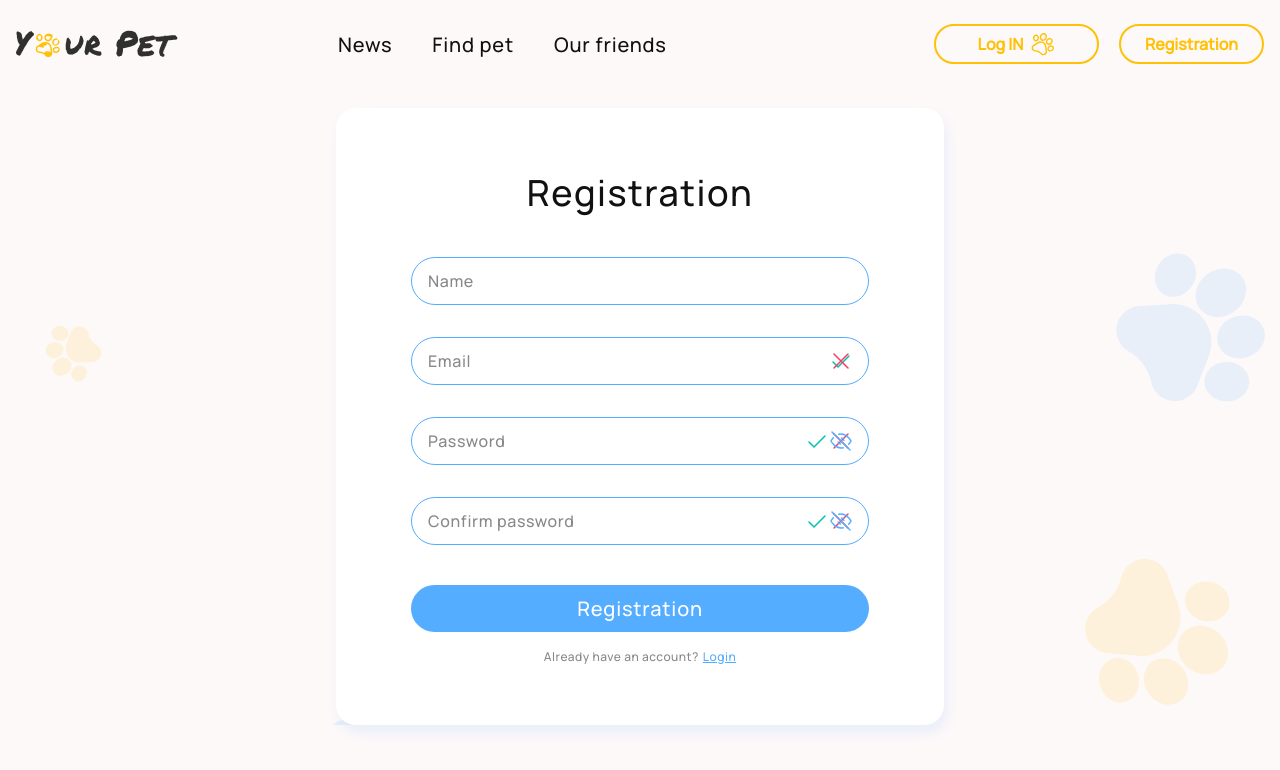
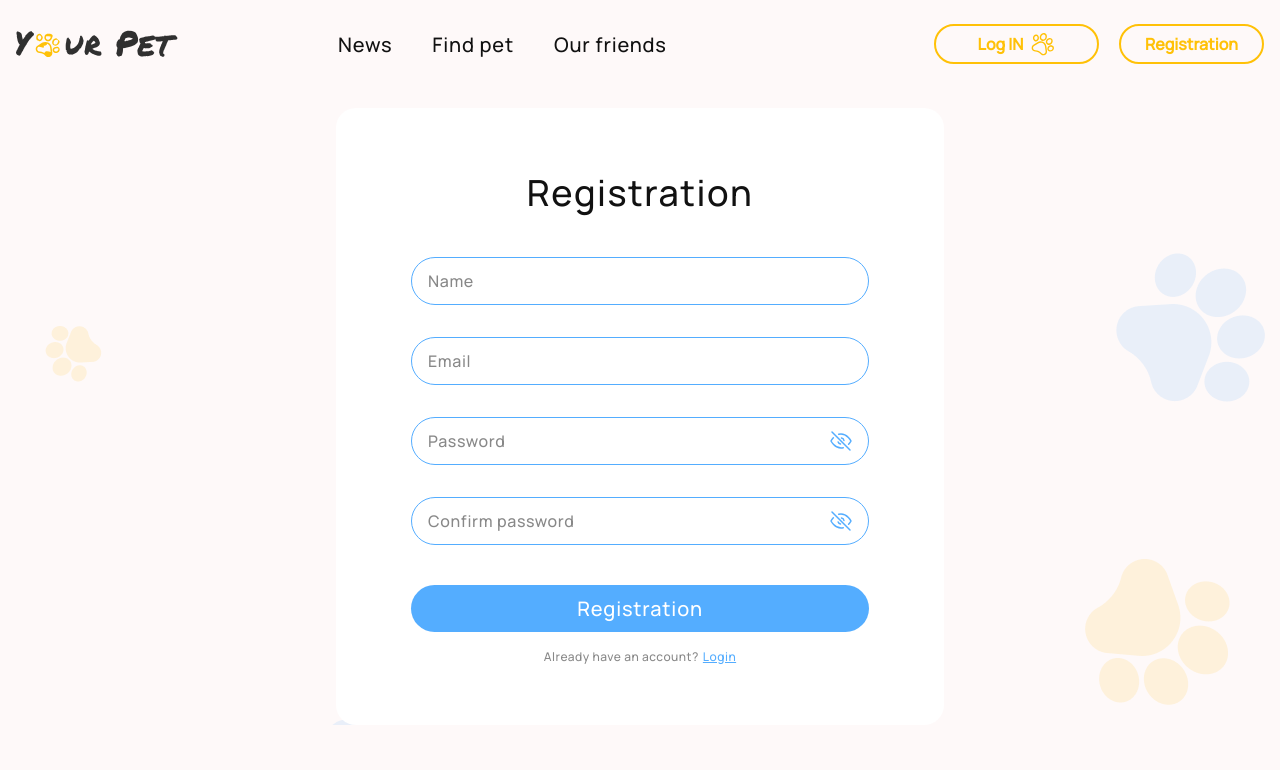
Before and after one commit to KristinaShepeleva/Your-Pet, a React (Create React App) app: page /your-pet/register in a window 1280 px wide. Shown: the top 770 px of the page. Built offline with nearby package versions, Linux system fonts and the light colour scheme.

Commit message:
стилізація інпутів та іконок

```diff
--- a/src/components/LoginForm/LoginForm.js
+++ b/src/components/LoginForm/LoginForm.js
@@ -4,9 +4,15 @@ import { NavLink } from 'react-router-dom';
 import css from './LoginForm.module.css';
 import { loginSchema } from 'schemas';
 import CustomInput from 'components/CustomInput/CustomInput';
-import { CheckIcon, CrossBigIcon, EyeClosedIcon } from 'helpers/icons';
+import {
+  CheckIcon,
+  CrossBigIcon,
+  EyeClosedIcon,
+  EyeOpenIcon,
+} from 'helpers/icons';
 import { useDispatch } from 'react-redux';
 import { login } from 'redux/auth/authOperations';
+import { useState } from 'react';
 
 const initialValues = {
   email: '',
@@ -14,14 +20,19 @@ const initialValues = {
 };
 
 const LoginForm = () => {
+  const [showPassword, setShowPassword] = useState(false);
+
   const dispatch = useDispatch();
 
+  const toogleShowPassword = () => {
+    setShowPassword(!showPassword);
+  };
+
   const onSubmit = (value, actions) => {
-    console.log(actions);
-
     dispatch(login(value));
     actions.resetForm();
   };
+
   return (
     <div className={css.container}>
       <h1 className={css.title}>Login</h1>
@@ -30,9 +41,8 @@ const LoginForm = () => {
         validationSchema={loginSchema}
         onSubmit={onSubmit}
       >
-        {({ isValid, submitCount }) => {
-          // console.log('props', isValid);
-
+        {({ isValid, submitCount, values, errors }) => {
+          const error = !isValid && submitCount > 0;
           return (
             <Form className={css.form}>
               <div>
@@ -44,21 +54,35 @@ const LoginForm = () => {
                     isValid={isValid}
                     submitCount={submitCount}
                   />
-                  <CheckIcon className={css.checkEmailIcon} />
-                  <CrossBigIcon className={css.crossIcon} />
+                  {error && errors.email && (
+                    <CrossBigIcon className={css.crossEmailIcon} />
+                  )}
+                  {!errors.email && values.email !== '' && (
+                    <CheckIcon className={css.checkEmailIcon} />
+                  )}
                 </div>
                 <div className={css.iconInput}>
                   <CustomInput
-                    type="password"
+                    type={showPassword ? 'text' : 'password'}
                     name="password"
                     placeholder="Password"
                     isValid={isValid}
                     submitCount={submitCount}
                     style={{ marginBottom: 0 }}
                   />
-                  <CheckIcon className={css.checkIcon} />
-                  <CrossBigIcon className={css.crossIcon} />
-                  <EyeClosedIcon className={css.eyeIcon} />
+                  {error && errors.password && (
+                    <CrossBigIcon className={css.crossIcon} />
+                  )}
+                  {!errors.password && values.password !== '' && (
+                    <CheckIcon className={css.checkIcon} />
+                  )}
+                  <button
+                    type="button"
+                    onClick={toogleShowPassword}
+                    className={css.eyeIcon}
+                  >
+                    {showPassword ? <EyeOpenIcon /> : <EyeClosedIcon />}
+                  </button>
                 </div>
               </div>
               <div>
--- a/src/components/LoginForm/LoginForm.module.css
+++ b/src/components/LoginForm/LoginForm.module.css
@@ -1,6 +1,6 @@
 .container {
-  background: var(--unnamed, #fff);
-  box-shadow: 3px 8px 14px 0px rgba(136, 198, 253, 0.19);
+  background: #fff;
+  box-shadow: var(--shadows-default);
   padding: 40px 12px;
   height: 95%;
   max-width: 280px;
@@ -19,7 +19,7 @@
   }
 }
 .title {
-  color: var(--unnamed, #111);
+  color: var(--primary-text-color);
   text-align: center;
   font-family: 'Manrope-Medium';
   font-size: 24px;
@@ -45,18 +45,6 @@
     margin-top: 40px;
   }
 }
-.input {
-  padding: 12px 16px;
-  height: 48px;
-  width: 100%;
-  border-radius: 40px;
-  border: 1px solid var(--unnamed, #54adff);
-  margin-bottom: 14px;
-
-  @media screen and (min-width: 768px) {
-    margin-bottom: 32px;
-  }
-}
 .iconInput {
   position: relative;
 }
@@ -64,32 +52,36 @@
   position: absolute;
   top: 12px;
   right: 16px;
-  stroke: #54adff;
-  width: 24px;
-  height: 24px;
+  border: none;
+  background-color: inherit;
 }
 .crossIcon {
-  stroke: #f43f5e;
+  stroke: var(--red-color);
   position: absolute;
   top: 12px;
-  right: 16px;
-  width: 24px;
-  height: 24px;
+  right: 40px;
 }
 .checkIcon {
   position: absolute;
   top: 12px;
   right: 40px;
-  stroke: #00c3ad;
+  stroke: var(--greencolor);
 }
 .checkEmailIcon {
   position: absolute;
   top: 12px;
   right: 16px;
-  stroke: #00c3ad;
+  stroke: var(--greencolor);
 }
+.crossEmailIcon {
+  position: absolute;
+  top: 12px;
+  right: 16px;
+  stroke: var(--red-color);
+}
+
 .btn {
-  color: var(--unnamed, #fff);
+  color: #fff;
   font-size: 20px;
   font-style: normal;
   font-family: 'Manrope-Medium';
@@ -99,7 +91,7 @@
   line-height: normal;
   letter-spacing: 0.8px;
   border-radius: 40px;
-  background: var(--unnamed, #54adff);
+  background: var(--blue-color);
   border: none;
   width: 100%;
   padding: 10px 0;
@@ -107,7 +99,7 @@
 .linkContainer {
   display: flex;
   justify-content: center;
-  color: var(--c, #888);
+  color: var(--text-color-grey);
   text-align: center;
   font-size: 12px;
   font-style: normal;
@@ -121,7 +113,7 @@
   }
 }
 .link {
-  color: var(--unnamed, #54adff);
+  color: var(--blue-color);
   font-size: 12px;
   font-style: normal;
   font-weight: 400;
--- a/src/components/RegisterForm/RegisterForm.js
+++ b/src/components/RegisterForm/RegisterForm.js
@@ -4,9 +4,15 @@ import { NavLink } from 'react-router-dom';
 import css from './RegisterForm.module.css';
 import { registerSchema } from 'schemas';
 import CustomInput from 'components/CustomInput/CustomInput';
-import { CheckIcon, CrossBigIcon, EyeClosedIcon } from 'helpers/icons';
+import {
+  CheckIcon,
+  CrossBigIcon,
+  EyeClosedIcon,
+  EyeOpenIcon,
+} from 'helpers/icons';
 import { useDispatch } from 'react-redux';
 import { createUser } from 'redux/auth/authOperations';
+import { useState } from 'react';
 
 const initialValues = {
   username: '',
@@ -16,7 +22,18 @@ const initialValues = {
 };
 
 const RegisterForm = () => {
+  const [showPassword, setShowPassword] = useState(false);
+  const [showConfirmPassword, setShowConfirmPassword] = useState(false);
+
   const dispatch = useDispatch();
+
+  const toogleShowPassword = () => {
+    setShowPassword(!showPassword);
+  };
+
+  const toogleShowConfirmPassword = () => {
+    setShowConfirmPassword(!showConfirmPassword);
+  };
 
   const onSubmit = async (value, actions) => {
     const newUser = {
@@ -37,11 +54,11 @@ const RegisterForm = () => {
         onSubmit={onSubmit}
         className={css.formik}
       >
-        {({ isValid, submitCount }) => {
-          // console.log(props);
-
+        {({ isValid, submitCount, values, errors }) => {
+          const error = !isValid && submitCount > 0;
           return (
             <Form className={css.form}>
+              <div className={css.iconInput}>
                 <CustomInput
                   type="name"
                   name="username"
@@ -49,6 +66,13 @@ const RegisterForm = () => {
                   isValid={isValid}
                   submitCount={submitCount}
                 />
+                {error && errors.username && (
+                  <CrossBigIcon className={css.crossEmailIcon} />
+                )}
+                {!errors.username && values.username !== '' && (
+                  <CheckIcon className={css.checkEmailIcon} />
+                )}
+              </div>
               <div className={css.iconInput}>
                 <CustomInput
                   type="email"
@@ -57,33 +81,57 @@ const RegisterForm = () => {
                   isValid={isValid}
                   submitCount={submitCount}
                 />
+                {error && errors.email && (
+                  <CrossBigIcon className={css.crossEmailIcon} />
+                )}
+                {!errors.email && values.email !== '' && (
                   <CheckIcon className={css.checkEmailIcon} />
-                <CrossBigIcon className={css.crossIcon} />
+                )}
               </div>
               <div className={css.iconInput}>
                 <CustomInput
-                  type="password"
+                  type={showPassword ? 'text' : 'password'}
                   name="password"
                   placeholder="Password"
                   isValid={isValid}
                   submitCount={submitCount}
                 />
+                {error && errors.password && (
+                  <CrossBigIcon className={css.crossIcon} />
+                )}
+                {!errors.password && values.password !== '' && (
                   <CheckIcon className={css.checkIcon} />
-                <CrossBigIcon className={css.crossIcon} />
-                <EyeClosedIcon className={css.eyeIcon} />
+                )}
+                <button
+                  type="button"
+                  onClick={toogleShowPassword}
+                  className={css.eyeIcon}
+                >
+                  {showPassword ? <EyeOpenIcon /> : <EyeClosedIcon />}
+                </button>
               </div>
               <div className={css.iconInput}>
                 <CustomInput
-                  type="password"
+                  type={showConfirmPassword ? 'text' : 'password'}
                   name="confirmPassword"
                   placeholder="Confirm password"
                   isValid={isValid}
                   submitCount={submitCount}
                   style={{ marginBottom: 0 }}
                 />
+                {error && errors.confirmPassword && (
+                  <CrossBigIcon className={css.crossIcon} />
+                )}
+                {!errors.confirmPassword && values.confirmPassword !== '' && (
                   <CheckIcon className={css.checkIcon} />
-                <CrossBigIcon className={css.crossIcon} />
-                <EyeClosedIcon className={css.eyeIcon} />
+                )}
+                <button
+                  type="button"
+                  onClick={toogleShowConfirmPassword}
+                  className={css.eyeIcon}
+                >
+                  {showConfirmPassword ? <EyeOpenIcon /> : <EyeClosedIcon />}
+                </button>
               </div>
               <button className={css.btn} type="submit">
                 Registration
--- a/src/components/RegisterForm/RegisterForm.module.css
+++ b/src/components/RegisterForm/RegisterForm.module.css
@@ -1,6 +1,6 @@
 .container {
-  background: var(--unnamed, #fff);
-  box-shadow: 3px 8px 14px 0px rgba(136, 198, 253, 0.19);
+  background: #fff;
+  box-shadow: var(--shadow-default);
   padding: 40px 12px;
   height: 95%;
   max-width: 280px;
@@ -18,7 +18,7 @@
   }
 }
 .title {
-  color: var(--unnamed, #111);
+  color: var(--primary-text-color);
   text-align: center;
   font-family: 'Manrope-Medium';
   font-size: 24px;
@@ -47,32 +47,35 @@
   position: absolute;
   top: 12px;
   right: 16px;
-  stroke: #54adff;
-  width: 24px;
-  height: 24px;
+  border: none;
+  background-color: inherit;
 }
 .crossIcon {
-  stroke: #f43f5e;
+  stroke: var(--red-color);
   position: absolute;
   top: 12px;
-  right: 16px;
-  width: 24px;
-  height: 24px;
+  right: 40px;
 }
 .checkIcon {
   position: absolute;
   top: 12px;
   right: 40px;
-  stroke: #00c3ad;
+  stroke: var(--greencolor);
 }
 .checkEmailIcon {
   position: absolute;
   top: 12px;
   right: 16px;
-  stroke: #00c3ad;
+  stroke: var(--greencolor);
+}
+.crossEmailIcon {
+  position: absolute;
+  top: 12px;
+  right: 16px;
+  stroke: var(--red-color);
 }
 .btn {
-  color: var(--unnamed, #fff);
+  color: #fff;
   font-size: 20px;
   font-style: normal;
   font-family: 'Manrope-Medium';
@@ -82,7 +85,7 @@
   line-height: normal;
   letter-spacing: 0.8px;
   border-radius: 40px;
-  background: var(--unnamed, #54adff);
+  background: var(--blue-color);
   border: none;
   width: 100%;
   padding: 10px 0;
@@ -91,7 +94,7 @@
 .linkContainer {
   display: flex;
   justify-content: center;
-  color: var(--c, #888);
+  color: var(--text-color-grey);
   text-align: center;
   font-size: 12px;
   font-style: normal;
@@ -105,7 +108,7 @@
   }
 }
 .link {
-  color: var(--unnamed, #54adff);
+  color: var(--blue-color);
   font-size: 12px;
   font-style: normal;
   font-weight: 400;
```
Also changed, not shown: src/components/CustomInput/CustomInput.js (+7 -7 lines), src/components/CustomInput/CustomInput.module.css (+7 -10 lines), src/images/icons/eye-closed.svg. Lines whose indentation alone changed are shown as unchanged.
